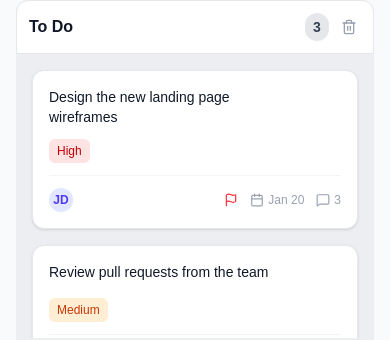
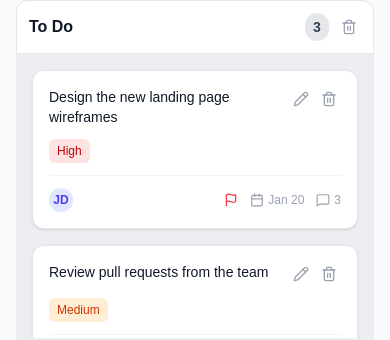
Before and after one commit to Riya922003/Kanban-style-dashboard, a Next.js app: page / in a window 390 px wide. Shown: the part 430-770 px from the top of the page. Built offline with nearby package versions, Linux system fonts and the light colour scheme.

Commit message:
added edit and delete in the mobile design

```diff
--- a/app/src/components/TaskCard.tsx
+++ b/app/src/components/TaskCard.tsx
@@ -65,7 +65,7 @@
               e.stopPropagation();
               onEdit(task);
             }}
-            className="opacity-0 group-hover:opacity-100 transition-opacity duration-200 text-gray-400 hover:text-blue-500 p-1 rounded hover:bg-blue-50"
+            className="md:opacity-0 md:group-hover:opacity-100 transition-opacity duration-200 text-gray-400 hover:text-blue-500 p-1 rounded hover:bg-blue-50"
             aria-label="Edit task"
           >
             <Pencil className="w-4 h-4" />
@@ -75,7 +75,7 @@
               e.stopPropagation();
               deleteTask(task.id);
             }}
-            className="opacity-0 group-hover:opacity-100 transition-opacity duration-200 text-gray-400 hover:text-red-500 p-1 rounded hover:bg-red-50"
+            className="md:opacity-0 md:group-hover:opacity-100 transition-opacity duration-200 text-gray-400 hover:text-red-500 p-1 rounded hover:bg-red-50"
             aria-label="Delete task"
           >
             <Trash2 className="w-4 h-4" />
```
